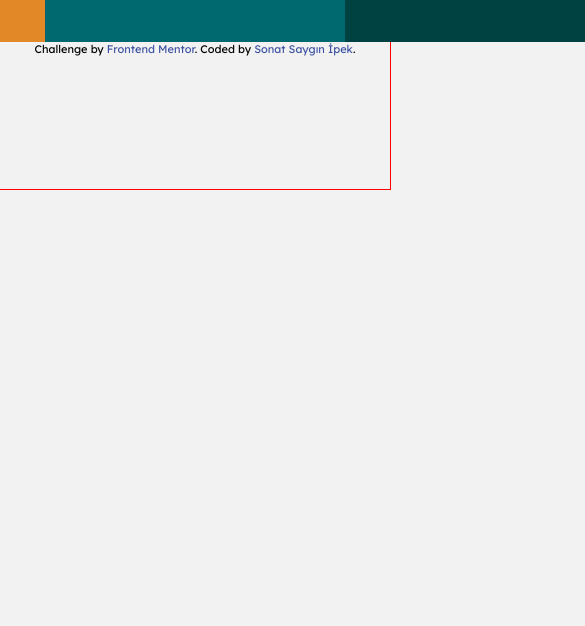
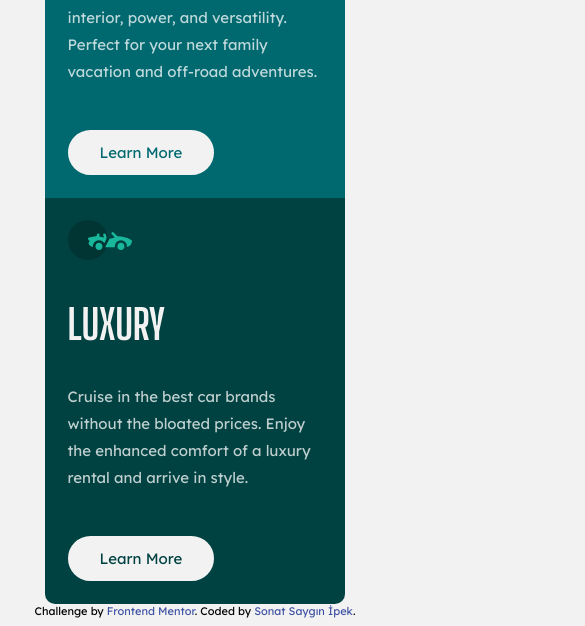
Before and after one commit to sonatipek/3-column-preview-card, a plain HTML site: page index.html in a window 390 px wide. Shown: the part 622-1248 px from the top of the page, 585 px wide, since content can reach past the window. Before the commit the page ends 844 px from the top, so only its background shows below. Drawn offline with Linux system fonts and the light colour scheme.

Commit message:
responsive stylesheets added

```diff
--- a/css/global.css
+++ b/css/global.css
@@ -41,14 +41,11 @@ a{
 
 .container{
     width: 1440px;
-    height: 95vh;
-    border: 1px solid red;
+    min-height: 95vh;
 }
 
 @media only screen and (max-width: 1200px){
     .container{
         width: 100vw;
-        height: 95vh;
-        border: 1px solid red;
     }
 }
--- a/css/main.css
+++ b/css/main.css
@@ -15,7 +15,6 @@ main .cards{
 
 main .cards .card{
     padding: 3rem;
-    background-color: rgb(65, 10, 10);
 }
 
     /* Cards Header */
--- a/css/phone.css
+++ b/css/phone.css
@@ -0,0 +1,27 @@
+@media only screen and (max-width: 540px){
+    /* *Container */
+    .container{
+        width: 100vw;
+    }
+
+    /* *Cards */
+    main .cards{
+        grid-template-columns: repeat(1, 300px);
+    }
+
+    /* Card Content */
+    main .cards .card .card-content a{
+        margin-top: 2rem;
+    }
+
+    /* *Card Sedans */
+    main .cards .card-sedans{
+        border-radius: 10px 10px 0 0;
+    }
+
+    /* *Card Luxury */
+    main .cards .card-luxury{
+        border-radius: 0 0 10px 10px;
+    }
+
+}
--- a/css/tablet.css
+++ b/css/tablet.css
@@ -0,0 +1,29 @@
+@media only screen and (max-width: 910px){
+    /* *Container */
+    .container{
+        width: 100vw;
+    }
+
+    /* *Cards */
+    main .cards{
+        grid-template-columns: repeat(3, 250px);
+    }
+    main .cards .card{
+        padding: 2.5rem;
+    }
+}
+
+@media only screen and (max-width: 768px){
+    /* *Container */
+    .container{
+        width: 100vw;
+    }
+
+    /* *Cards */
+    main .cards{
+        grid-template-columns: repeat(3, 250px);
+    }
+    main .cards .card{
+        padding: 1.5rem;
+    }
+}
```
